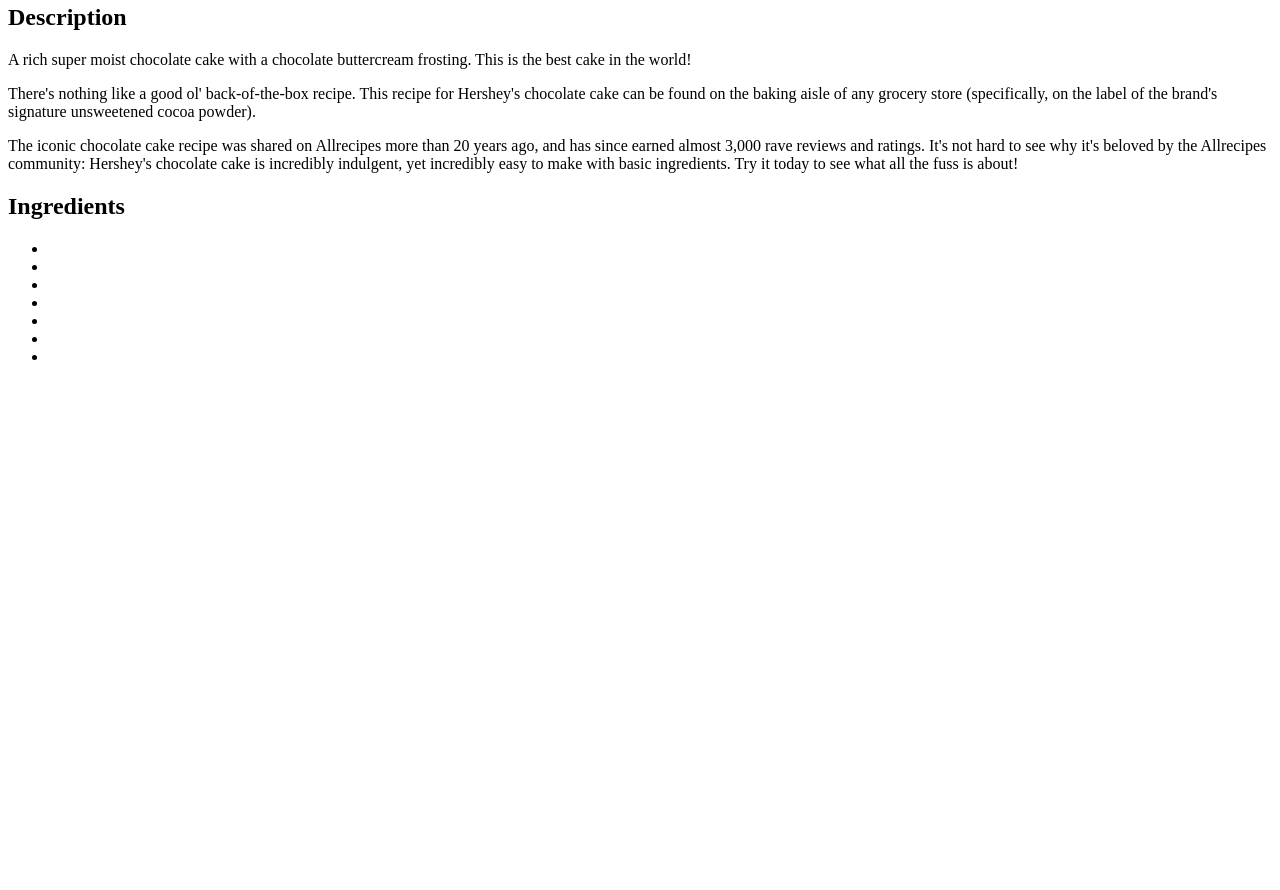
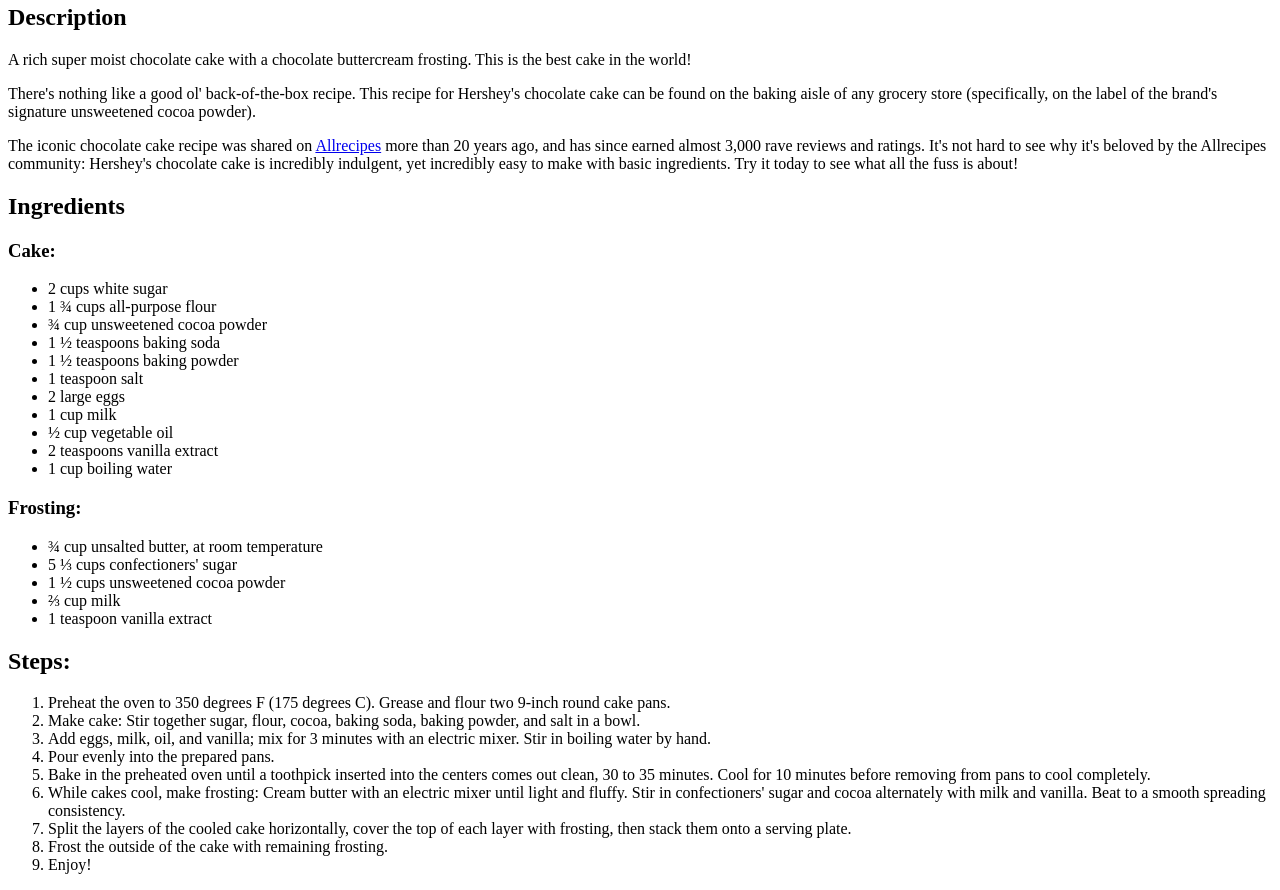
Before and after one commit to Elwis-hub/odin-recipes, a plain HTML site: page recipes/Cake.html in a window 1280 px wide. Shown: the part 400-1290 px from the top of the page. Before the commit the page ends 800 px from the top, so only its background shows below. Drawn offline with Linux system fonts and the light colour scheme.

Commit message:
Add cake webpage complete
Added the ingredients's and steps's section, finishing this page

```diff
--- a/recipes/Cake.html
+++ b/recipes/Cake.html
@@ -16,20 +16,51 @@
 
         <p>There's nothing like a good ol' back-of-the-box recipe. This recipe for Hershey's chocolate cake can be found on the baking aisle of any grocery store (specifically, on the label of the brand's signature unsweetened cocoa powder).</p>
 
-        <p>The iconic chocolate cake recipe was shared on Allrecipes more than 20 years ago, and has since earned almost 3,000 rave reviews and ratings. It's not hard to see why it's beloved by the Allrecipes community: Hershey's chocolate cake is incredibly indulgent, yet incredibly easy to make with basic ingredients. Try it today to see what all the fuss is about!</p>
+        <p>The iconic chocolate cake recipe was shared on <a href="https://www.allrecipes.com/" target="_blank" rel="noopener noreferrer">Allrecipes</a> more than 20 years ago, and has since earned almost 3,000 rave reviews and ratings. It's not hard to see why it's beloved by the Allrecipes community: Hershey's chocolate cake is incredibly indulgent, yet incredibly easy to make with basic ingredients. Try it today to see what all the fuss is about!</p>
 
         <!-- Ingredients Section -->
         <h2>Ingredients</h2>
 
+        <h3>Cake:</h3>
+
             <ul>
-                <li></li>
-                <li></li>
-                <li></li>
-                <li></li>
-                <li></li>
-                <li></li>
-                <li></li>
+                <li>2 cups white sugar</li>
+                <li>1 ¾ cups all-purpose flour</li>
+                <li>¾ cup unsweetened cocoa powder</li>
+                <li>1 ½ teaspoons baking soda</li>
+                <li>1 ½ teaspoons baking powder</li>
+                <li>1 teaspoon salt</li>
+                <li>2 large eggs</li>
+                <li>1 cup milk</li>
+                <li>½ cup vegetable oil</li>
+                <li>2 teaspoons vanilla extract</li>
+                <li>1 cup boiling water</li>
+            </ul>
 
+            <h3>Frosting:</h3>
+
+            <ul>
+                <li>¾ cup unsalted butter, at room temperature</li>
+                <li>5 ⅓ cups confectioners' sugar</li>
+                <li>1 ½ cups unsweetened cocoa powder</li>
+                <li>⅔ cup milk</li>
+                <li>1 teaspoon vanilla extract</li>
             </ul>
+
+        <!-- Steps Section -->
+         <h2>Steps:</h2>
+
+         <ol>
+            <li>Preheat the oven to 350 degrees F (175 degrees C). Grease and flour two 9-inch round cake pans.</li>
+            <li>Make cake: Stir together sugar, flour, cocoa, baking soda, baking powder, and salt in a bowl.</li>
+            <li>Add eggs, milk, oil, and vanilla; mix for 3 minutes with an electric mixer. Stir in boiling water by hand.</li>
+            <li>Pour evenly into the prepared pans.</li>
+            <li>Bake in the preheated oven until a toothpick inserted into the centers comes out clean, 30 to 35 minutes. Cool for 10 minutes before removing from pans to cool completely.</li>
+            <li>While cakes cool, make frosting: Cream butter with an electric mixer until light and fluffy. Stir in confectioners' sugar and cocoa alternately with milk and vanilla. Beat to a smooth spreading consistency.</li>
+            <li>Split the layers of the cooled cake horizontally, cover the top of each layer with frosting, then stack them onto a serving plate.</li>
+            <li>Frost the outside of the cake with remaining frosting.</li>
+            <li>Enjoy!</li>
+        </ol>
+
     </body>
 </html>
```
